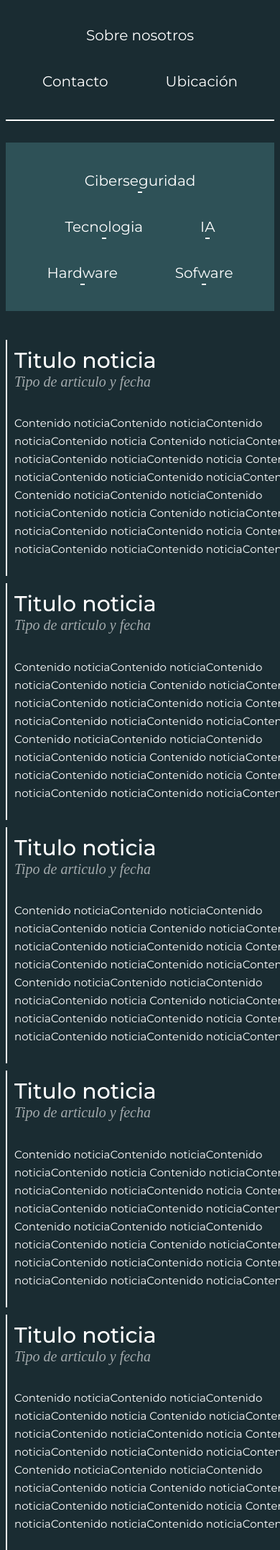
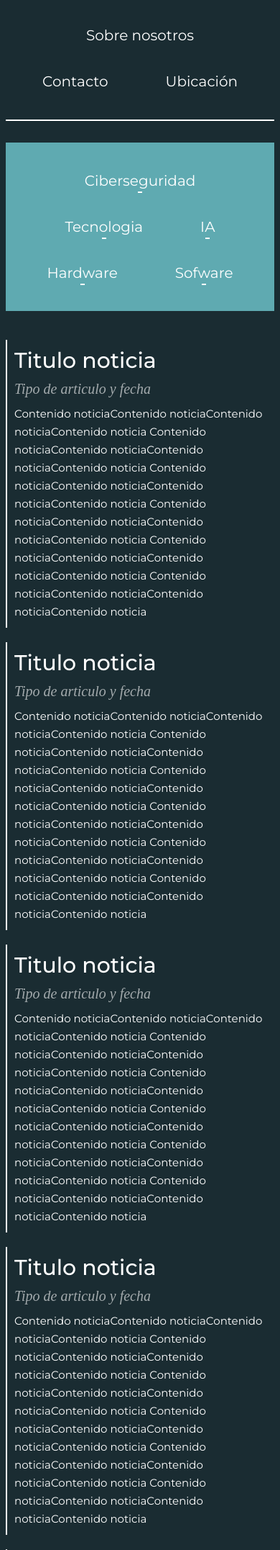
Before and after one commit to MrRobot4042212/El-Hamiti-News.github.io, a PHP site: page / in a window 390 px wide; the page is wider, and only the part inside the window is pictured. Shown: the part 345-2498 px from the top of that part at 72% size. Run offline with PHP 8.4, Linux system fonts and the light colour scheme; some web fonts are replaced.

Commit message:
Cambios de clase para hacerlo responsive

```diff
--- a/index.html
+++ b/index.html
@@ -80,6 +80,7 @@
                     Contenido noticiaContenido noticiaContenido noticiaContenido noticia
 
                 </p>
+
             </article>
             <article class="articulo tipo4">
                 <h1 class="tituloArticulo">Titulo noticia</h1>
--- a/sobreNosotros.html
+++ b/sobreNosotros.html
@@ -55,7 +55,7 @@
                         <p>Felipe Gimenez</p>
                     </div>
                     <div class="carta">
-                        <img src="./data/img/equipo/Josias.png">
+                        <img src="./data/img/equipo/Josias_2.png">
                         <p>Josias Gonzalez</p>
                     </div>
                     <div class="carta">
--- a/styles/styles.css
+++ b/styles/styles.css
@@ -327,7 +327,7 @@ html{
 
 body{
     display: grid;
-    grid-template-columns: repeat(auto-fit, minmax(15rem, 1fr));
+    grid-template-columns: repeat(auto-fit, minmax(300px, 1fr));
     grid-template-rows: auto;
     grid-column-gap: 0px;
     grid-row-gap: 30px;
@@ -433,7 +433,7 @@ main{
 main aside{
     display: flex;
     flex-wrap: wrap;
-    background-color: rgb(95, 170, 177,0.3);
+    background-color: rgb(95, 170, 177);
     position: sticky;
     top: 0;
 }
@@ -475,16 +475,17 @@ aside ul li a:hover{
 
 .contenedorNoticias{
     display: grid;
-    grid-template-columns: repeat(auto-fit, minmax(500px,1fr));
+    grid-template-columns: repeat(auto-fit, minmax(300px,1fr));
     grid-template-rows: auto;
     grid-column-gap: 15px;
-    grid-row-gap: 10px;
+    grid-row-gap: 20px;
     margin: 40px 0px;
 }
 
 .articulo{
     border-left: #ffffff 2px solid;
-    padding: 10px;
+    min-width: 300px;
+    max-width: 500px;
 }
 .articulo h1{
     font-family: 'montserrat';
@@ -492,7 +493,6 @@ aside ul li a:hover{
     font-style: bold;
     font-size: 30px;
     color: #ffffff;
-    margin: 0;
 }
 .articulo h5{
     font-family: 'montserrat';
@@ -511,12 +511,15 @@ aside ul li a:hover{
     line-height: 25px;
 }
 
+.articulo *{
+    margin: 10px;
+}
+
 .contenedorAbout{
     display: grid;
     grid-template-columns: repeat(auto-fit, minmax(300px,1fr));
     grid-template-rows: 1fr;
     grid-column-gap: 15px;
-    margin: 20px 10em;
 }
 
 .contenedorAbout *{
```
Also changed, not shown: db/Elhamiti_news.sql (+23 -0 lines), data/img/equipo/Josias_2.png (added).
